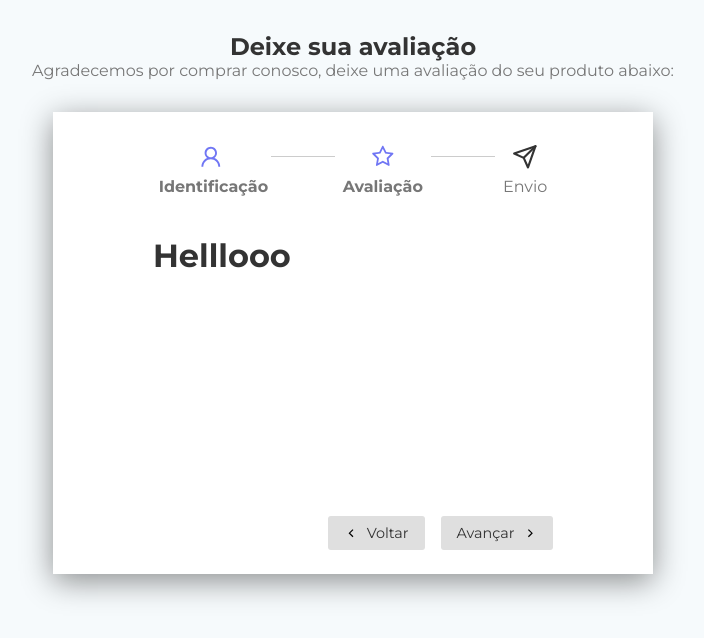
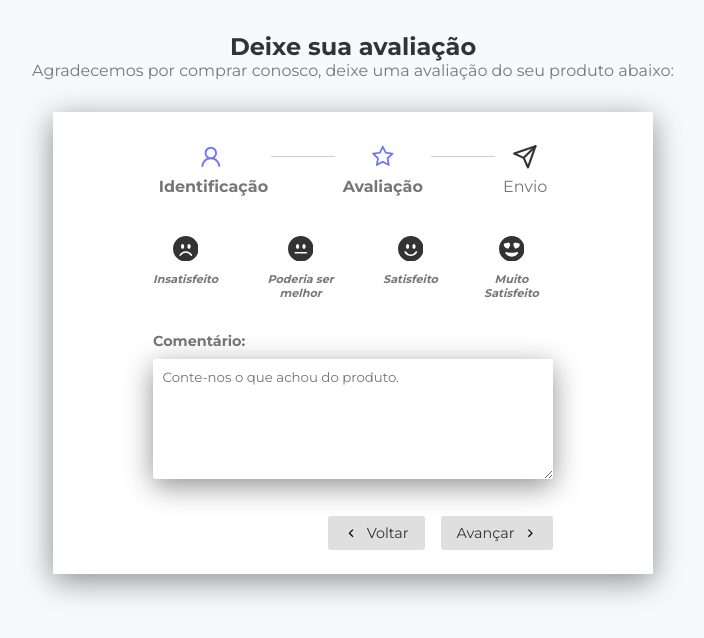
Before and after one commit to iKynz/Formulario-MultiStep, a React (Create React App) app: page / in a window 1280 px wide. Both pictures are taken after typing "Sample", "name@example.com" into the empty fields and a click on the button "Avançar". Shown: the top 638 px of the page, without its empty margins (287-991 px from the left). Built offline with nearby package versions, Linux system fonts and the light colour scheme.

Commit message:
Atualizado a etapa de revisão do formulário

```diff
--- a/src/App.js
+++ b/src/App.js
@@ -2,7 +2,7 @@
 import { GrFormPrevious, GrFormNext } from 'react-icons/gr'
 import { FiSend } from 'react-icons/fi'
 import UseForm from './components/UserForm';
-import ReviewForm from './components/ReviewForm';
+import ReviewForm from './components/ReviewForm/ReviewForm';
 import EndForm from './components/EndForm';
 import Steps from './components/Steps/Steps';
 
--- a/src/components/ReviewForm.js
+++ /dev/null
@@ -1,11 +0,0 @@
-import React from 'react'
-
-const ReviewForm = () => {
-  return (
-    <div>
-        <h1>Helllooo</h1>
-    </div>
-  )
-}
-
-export default ReviewForm
--- /dev/null
+++ b/src/components/ReviewForm/ReviewForm.css
@@ -0,0 +1,37 @@
+.form-control.score-container {
+    flex-direction: row;
+    gap: 2rem;
+    justify-content: center;
+}
+
+.score-container svg {
+    font-size: 1.6rem;
+    cursor: pointer;
+    transition: 0.3s;
+}
+
+.score-container svg:hover {
+    fill: #7076f4;
+}
+
+.score-container input:checked ~ svg {
+    fill: #7076f4;
+}
+
+.radio-container {
+    text-align: center;
+    position: relative;
+}
+
+.radio-container input {
+    opacity: 0;
+    position: absolute;
+    top: 15px;
+    left: 25px;
+}
+
+.radio-container p {
+    font-style: italic;
+    font-size: 0.7rem;
+    margin-top: 0.4rem;
+}
--- /dev/null
+++ b/src/components/ReviewForm/ReviewForm.js
@@ -0,0 +1,50 @@
+import {
+  BsFillEmojiHeartEyesFill,
+  BsFillEmojiSmileFill,
+  BsFillEmojiNeutralFill,
+  BsFillEmojiFrownFill
+} from 'react-icons/bs';
+
+import './ReviewForm.css'
+
+const ReviewForm = () => {
+  return (
+    <div className='review-form'>
+      <div className='form-control score-container'>
+        <label className='radio-container'>
+          <input type='radio' name='review' value='unsatisfied' required />
+          <BsFillEmojiFrownFill />
+          <p>Insatisfeito</p>
+        </label>
+
+        <label className='radio-container'>
+          <input type='radio' name='review' value='neutral' required />
+          <BsFillEmojiNeutralFill />
+          <p>Poderia ser melhor</p>
+        </label>
+
+        <label className='radio-container'>
+          <input type='radio' name='review' value='satisfied' required />
+          <BsFillEmojiSmileFill />
+          <p>Satisfeito</p>
+        </label>
+
+        <label className='radio-container'>
+          <input type='radio' name='review' value='uvery_satisfied' required />
+          <BsFillEmojiHeartEyesFill />
+          <p>Muito Satisfeito</p>
+        </label>
+      </div>
+      <div className='form-control'>
+        <label htmlFor="comment">Comentário:</label>
+        <textarea
+        name='comment'
+        id='comment'
+        placeholder='Conte-nos o que achou do produto.'
+        required />
+      </div>
+    </div>
+  )
+}
+
+export default ReviewForm
```
